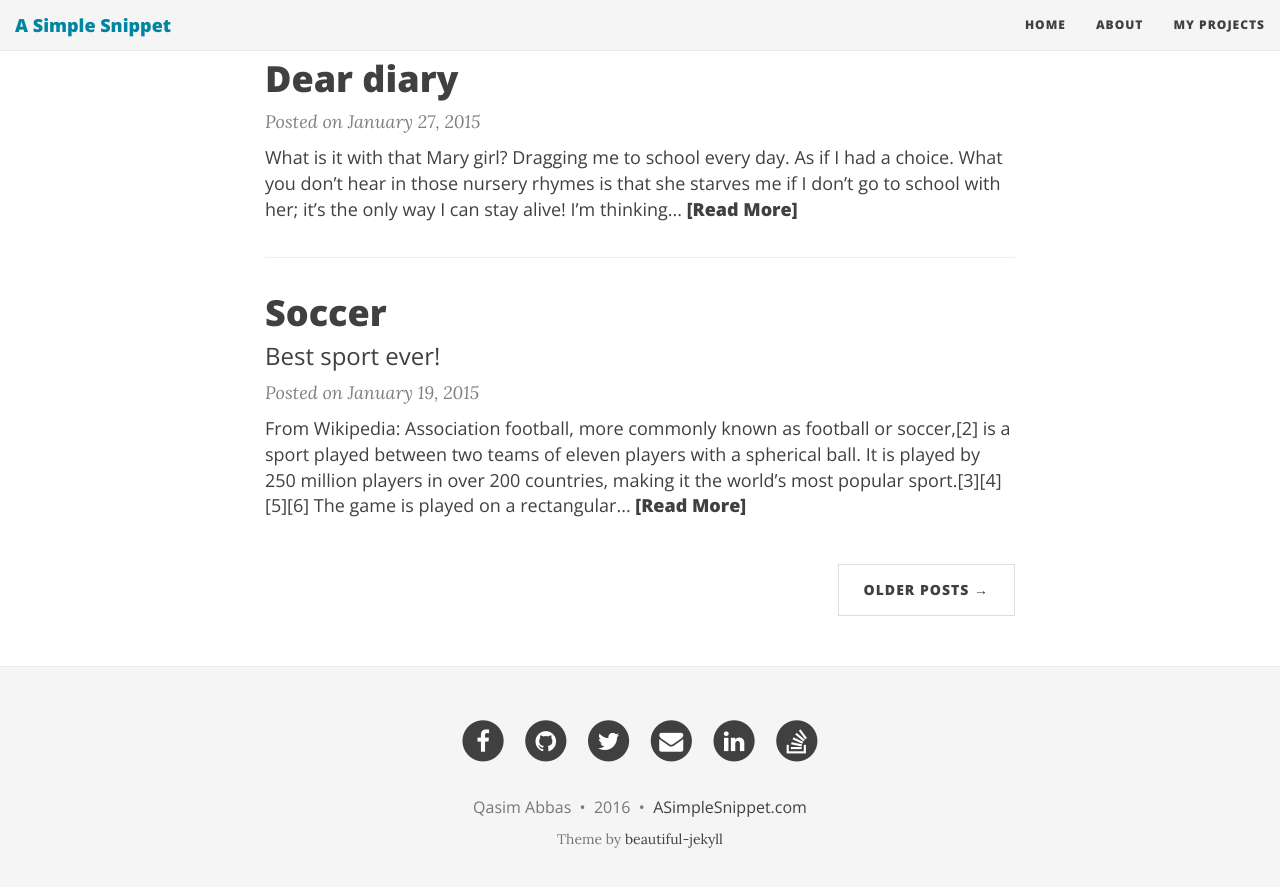
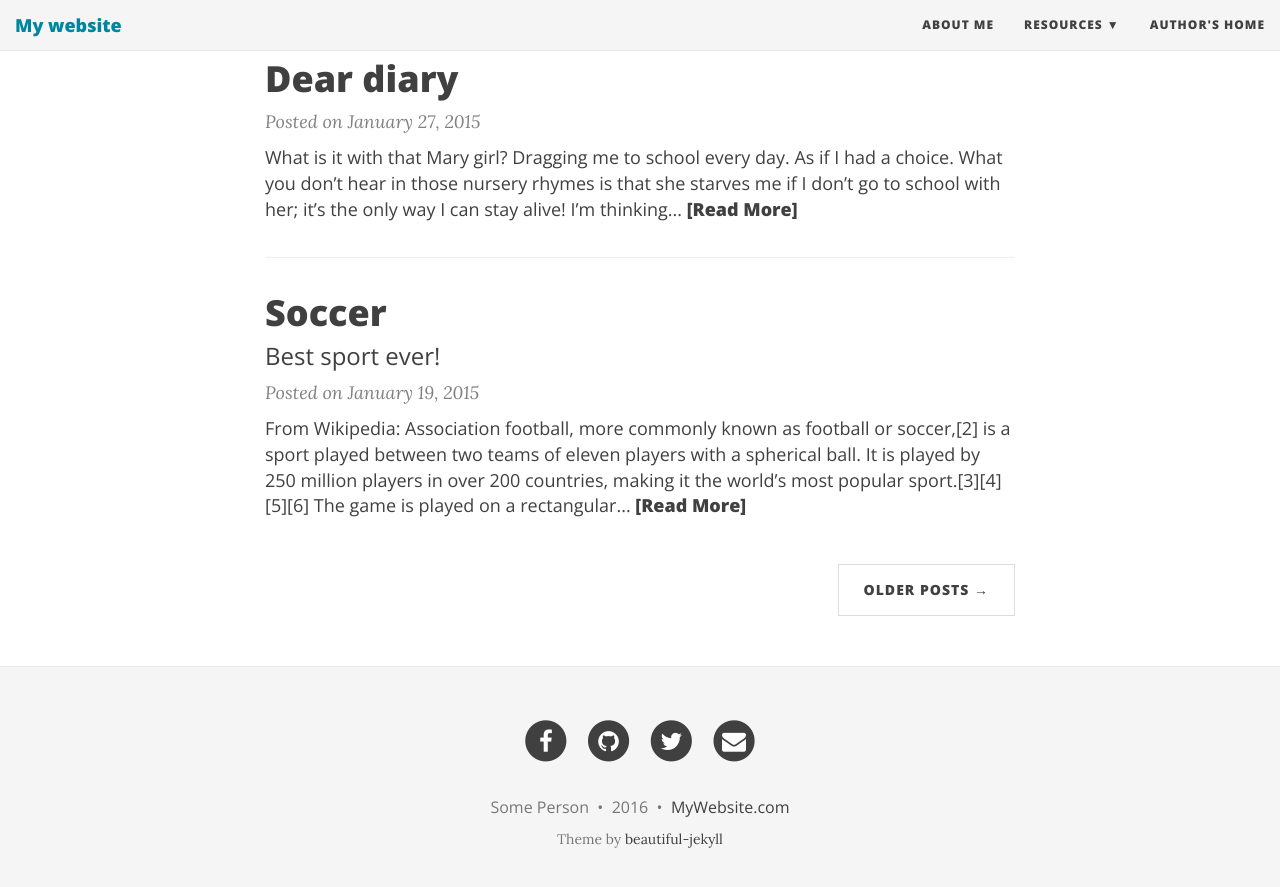
Before and after one commit to QasimAbbas/qasimabbas.github.io, a Jekyll site: the page built from index.html, in a window 1280 px wide and 900 px high, scrolled down 1117 px. Shown: the top 887 px of the window. Built offline with Jekyll 4.4.1, drawn with Linux system fonts in a browser that asks for light colours; nearby versions of some CDN libraries; the list of posts is cut into pages by our own code.

Commit message:
Changin the yml file

```diff
--- a/_config.yml
+++ b/_config.yml
@@ -1,10 +1,10 @@
-# --- Serving options --- #
+# --- General options --- #
 
 # url is the full website URL
 # baseurl is the website's URL without the hostname
 
-# If you are building a simple GitHub user page (username.github.io) then use these settings:
-url: "http://asimplesnippet.me"
+# If you are building a simple GitHub user page (http://username.github.io) then use these settings:
+url: "http://username.github.io"
 baseurl: ""
 
 # If you are building a GitHub project page then use these settings:
@@ -14,35 +14,38 @@ baseurl: ""
 # Of course don't forget to change the username and projectname to YOUR username and project
 
 # Name of website
-title: A Simple Snippet
+title: My website
 
 # Short description of your site
-description: For all of the scrubs
+description: A virtual proof that name is awesome!
 
 # --- Navigation bar options --- #
+
+# List of links in the navigation bar
+navbar-links:
+  About Me: "aboutme"
+  Resources:
+    - Beautiful Jekyll: "http://deanattali.com/beautiful-jekyll/"
+    - Learn markdown: "http://www.markdowntutorial.com/"
+    - GitHub Pages: "https://pages.github.com/"
+  Author's home: "http://deanattali.com"
 
 # Image to show in the navigation bar - image must be a square (width = height)
 # Remove this parameter if you don't want an image in the navbar
 avatar: "/img/avatar-icon.png"
-
-# List of links in the navigation bar
-navbar-links:
-  Home: ""
-  About: "aboutme"
-  My Projects: "myprojects"
 
 # --- Footer options --- #
 
 # Change all these values or delete the ones you don't want.
 # Important: you must keep the "name" parameter, everything else you can remove
 author:
-  name: Qasim Abbas
-  email: "qasim.abbas@rutgers.edu"
-  facebook: qasim52  # eg. daattali
-  github: SimpleSnippet    # eg. daattali
-  twitter: QawesomeAboss   # eg. daattali
-  linkedin: qasim52  # eg. "pub/dean-attali/8/946/143"
-  stackoverflow: 1543157/simplesnippet  # eg. "3943160/daattali"
+  name: Some Person
+  email: "youremail@domain.com"
+  facebook: yourname  # eg. daattali
+  github: yourname    # eg. daattali
+  twitter: yourname   # eg. daattali
+  linkedin: yourlink  # eg. "pub/dean-attali/8/946/143"
+  stackoverflow: yourlink  # eg. "3943160/daattali"
 
 # Select which links to show in the footer
 footer-links-active:
@@ -51,12 +54,12 @@ footer-links-active:
   email: true
   twitter: true
   github: true
-  linkedin: true
-  stackoverflow: true
+  linkedin: false
+  stackoverflow: false
 
 # How to display the link to the website in the footer
 # Remove this if you don't want a link in the footer
-url-pretty: "ASimpleSnippet.com"  # eg. "deanattali.com/beautiful-jekyll"
+url-pretty: "MyWebsite.com"  # eg. "deanattali.com/beautiful-jekyll"
 
 # --- Misc --- #
 
@@ -64,15 +67,15 @@ url-pretty: "ASimpleSnippet.com"  # eg. "deanattali.com/beautiful-jekyll"
 #disqus: ""
 
 # Fill in your Google Analytics ID to track your website using GA
-google_analytics: "UA-71920880-1"
+#google_analytics: ""
 
 # --- Don't need to touch anything below here (but you can if you want) --- #
 
 # Output options (more information on Jekyll's site)
-timezone: "America/New_York"
+timezone: "America/Vancouver"
 markdown: kramdown
-highlighter: pygments
-permalink: /:year-:month-:day-:title
+highlighter: rouge
+permalink: /:year-:month-:day-:title/
 paginate: 5
 
 # Default YAML values (more information on Jekyll's site)
@@ -82,12 +85,14 @@ defaults:
       path: ""
       type: "posts"
     values:
+      layout: "post"
       comments: true  # add comments to all blog posts
   -
     scope:
       path: "" # all files
     values:
-      layout: "default"
+      layout: "page"
+      show-avatar: true
 
 # Exclude these files from production site
 exclude:
```
Also changed, not shown: 1 other file.
